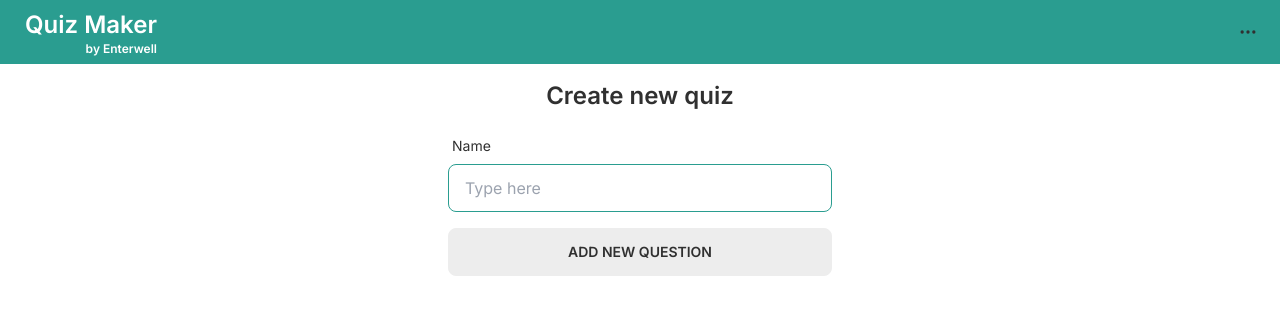
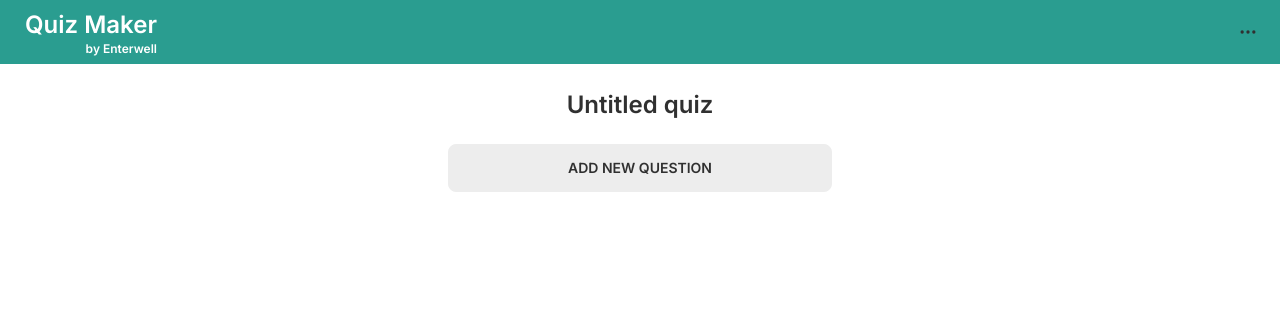
Before and after one commit to mmemic/quiz-maker, a Next.js app: page /quiz/create in a window 1280 px wide. Shown: the top 314 px of the page. Built offline with nearby package versions, Linux system fonts and the light colour scheme.

Commit message:
update quiz name design

```diff
--- a/app/quiz/create/page.tsx
+++ b/app/quiz/create/page.tsx
@@ -1,12 +1,8 @@
-import Button from '@/components/button';
 import QuizForm from '@/components/quiz/quiz-form';
-import Table from '@/components/table';
-import { mockQuizzes } from '@/mock/quizzes';
 
 export default function CreateQuiz() {
   return (
     <main className='flex min-h-screen flex-col gap-4 items-center p-4'>
-      <p className='text-2xl font-semibold'>Create new quiz</p>
       <QuizForm />
     </main>
   );
--- a/components/quiz/quiz-form.tsx
+++ b/components/quiz/quiz-form.tsx
@@ -1,18 +1,10 @@
+import QuizName from './quiz-name';
 import QuizQuestions from './quiz-questions';
 
 export default function QuizForm() {
   return (
     <div className='form-control w-full max-w-sm flex flex-col gap-4'>
-      <div>
-        <label className='label'>
-          <span className='label-text'>Name</span>
-        </label>
-        <input
-          type='text'
-          placeholder='Type here'
-          className='input input-bordered input-secondary w-full max-w-sm'
-        />
-      </div>
+      <QuizName />
       <QuizQuestions />
     </div>
   );
--- /dev/null
+++ b/components/quiz/quiz-name.tsx
@@ -0,0 +1,27 @@
+'use client';
+import { ChangeEvent, useState } from 'react';
+
+export default function QuizName() {
+  const defaultName = 'Untitled quiz';
+  const [name, setName] = useState<string>(defaultName);
+  const handleInputChange = (e: ChangeEvent<HTMLInputElement>) => {
+    setName(e.target.value);
+  };
+
+  //prevent from setting empty name
+  const handleBlur = () => {
+    if (!name.length) {
+      setName(defaultName);
+    }
+  };
+
+  return (
+    <input
+      type='text'
+      className='input hover:border-primary text-center text-2xl font-semibold'
+      value={name}
+      onChange={handleInputChange}
+      onBlur={handleBlur}
+    />
+  );
+}
```
